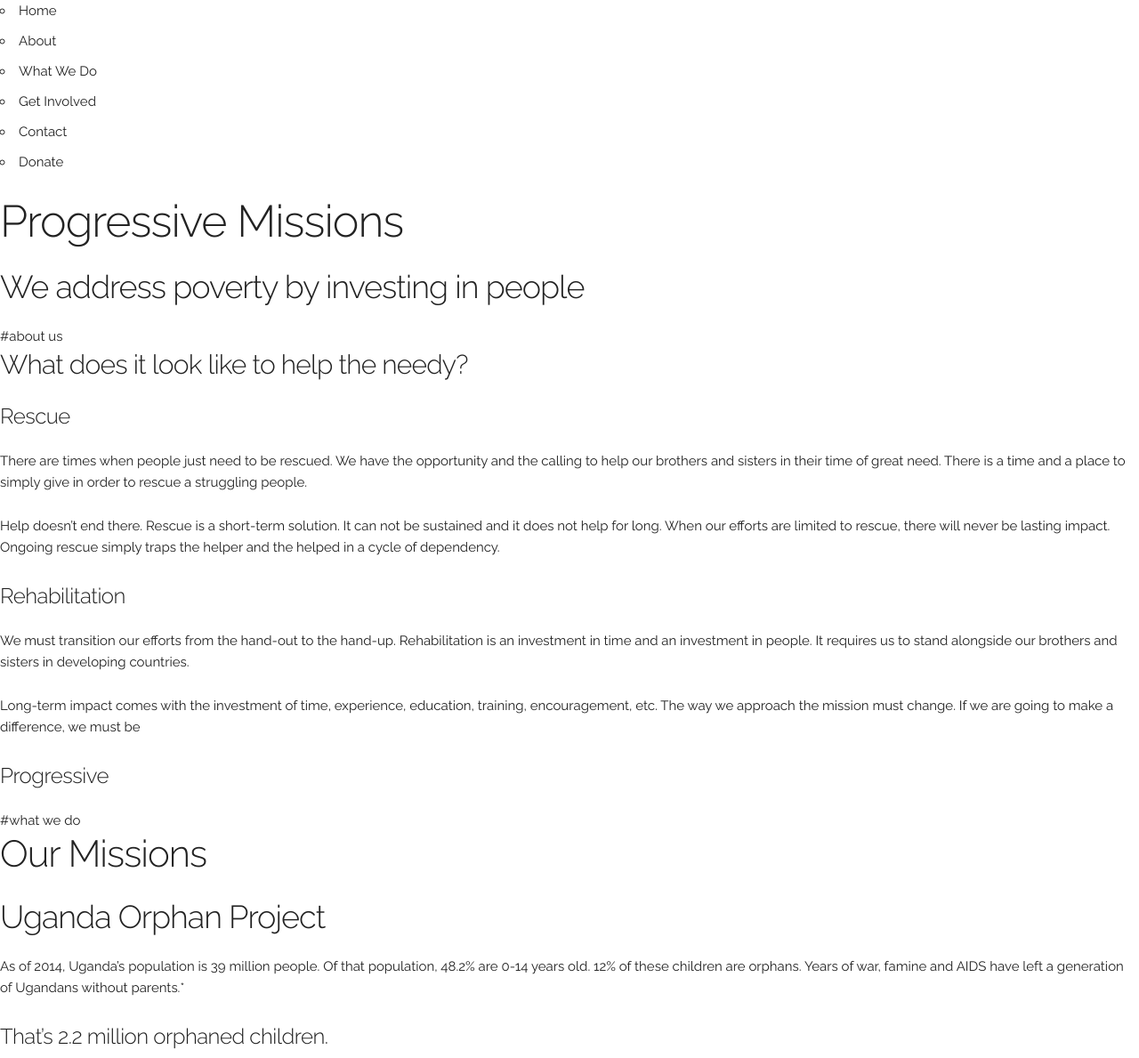
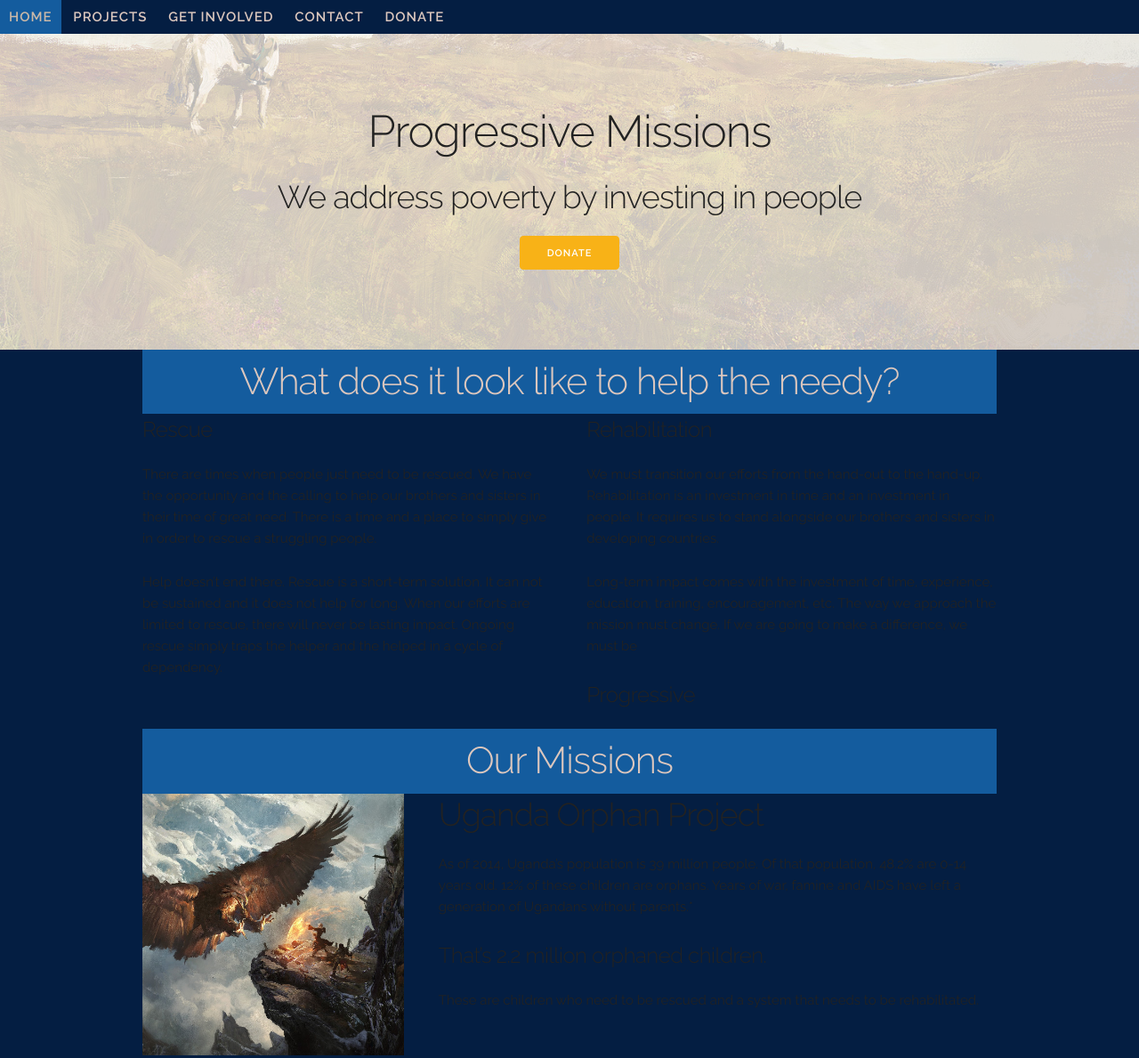
Before and after one commit to jakedecourcey/Progressive-Missions-Website, a website: page index.html in a window 1280 px wide. Shown: the top 1189 px of the page at 89% size. Drawn offline with Linux system fonts and the light colour scheme.

Commit message:
Formatted text into rows and columns, began adding styling

```diff
--- a/index.html
+++ b/index.html
@@ -32,47 +32,89 @@
 
 <body>
     <nav>
-    <ul>
-      <li>Home</li>
-      <li>About</li>
-      <li>What We Do</li>
-      <li>Get Involved</li>
-      <li>Contact</li>
-      <li>Donate</li>
-    </ul>
+      <a class="button" id="active" href="#">Home</a></button>
+      <a class="button" href="#">Projects</a></button>
+      <a class="button" href="#">Get Involved</a></button>
+      <a class="button" href="#">Contact</a></button>
+      <a class="button" href="#">Donate</a></button>
     </nav>
 
-
+      <!--Hero Banner-->
+      <div class="hero-image">
+        <div class="hero-mask">
+          <div class="hero-text">
             <h1>Progressive Missions</h1>
 
             <h3>We address poverty by investing in people</h3>
 
-    #about us
-  <h4>What does it look like to help the needy?</h4>
+            <button class="button-primary">Donate</button>
+          </div>
+        </div>
+      </div>
+      <!--End hero Banner-->
 
+<div class="container">
+    <div class="row"> <!-- Row 2 -->
+
+      <div class="twelve columns">
+        <div class="banner">
+          <h2>What does it look like to help the needy?</h2>
+        </div>
+      </div>
+
+    </div> <!-- Row 2 -->
+
+    <div class="row"> <!-- Row 3 -->
+
+      <div class="six columns">
         <h5>Rescue</h5>
         <p>There are times when people just need to be rescued. We have the opportunity and the calling to help our brothers and sisters in their time of great need. There is a time and a place to simply give in order to rescue a struggling people.</p>
         <p>Help doesn’t end there. Rescue is a short-term solution. It can not be sustained and it does not help for long. When our efforts are limited to rescue, there will never be lasting impact. Ongoing rescue simply traps the helper and the helped in a cycle of dependency.</p>
+      </div>
 
+      <div class="six columns">
         <h5>Rehabilitation</h5>
         <p>We must transition our efforts from the hand-out to the hand-up. Rehabilitation is an investment in time and an investment in people. It requires us to stand alongside our brothers and sisters in developing countries.</p>
         <p>Long-term impact comes with the investment of time, experience, education, training, encouragement, etc. The way we approach the mission must change. If we are going to make a difference, we must be</p><h5>Progressive</h5>
+      </div>
 
-    #what we do
+    </div> <!-- Row 3 -->
+
+    <div class="row"> <!-- Row 4 -->
+      <div class="banner">
       <h2>Our Missions</h2>
+    </div>
+    </div> <!-- Row 4 -->
 
+    <div class="row"> <!-- Row 5 -->
+      <div class="four columns">
+        <img src="images/square.jpg"/>
+      </div>
+
+      <div class="eight columns">
       <h3>Uganda Orphan Project</h3>
       <p>As of 2014, Uganda’s population is 39 million people. Of that population, 48.2% are 0-14 years old. 12% of these children are orphans. Years of war, famine and AIDS have left a generation of Ugandans without parents.*</p>
 
       <h5>That’s 2.2 million orphaned children.</h5>
 
       <p>These are children who need to be rescued and a system that needs to be rehabilitated.</p>
+    </div>
 
+    </div> <!-- Row 5 -->
+
+    <div class="row"> <!-- Row 6 -->
       <h3>Business on Purpose</h3>
+    </div> <!-- Row 6 -->
 
+    <div class="row"> <!-- Row 7 -->
       <h2>Contacts</h2>
+    </div> <!-- Row 7 -->
 
+    <div class="row"> <!-- Row 8 -->
       <h2>Donate</h2>
+    </div> <!-- Row 8 -->
+
+  </div> <!-- Container -->
 
   <!-- End Document
   –––––––––––––––––––––––––––––––––––––––––––––––––– -->
--- a/scss/base/_base-styles.scss
+++ b/scss/base/_base-styles.scss
@@ -14,6 +14,62 @@ body {
   font-weight: 400;
   font-family: $font-family;
   color: $font-color;
+  background-color: $secondary-color;
+}
+
+h1 {
+  text-align: center;
+}
+
+nav {
+  background-color: $secondary-color;
+
+  .button {
+    font-size: 1.5rem;
+    height: 100%;
+    margin: 0px;
+    border: 0px;
+    color: $light-tan;
+    border-radius:  0px;
+    padding: 0px 10px;
+
+  }
+    #active {
+      background-color: $primary-color;
+    }
+}
+
+.banner {
+  background-color: $primary-color;
+  color: $light-tan;
+  text-align: center;
+  h2 {
+  margin: 0px;
+  padding: 10px 0px;
+  }
+}
+
+.hero-image {
+  background-image: url("../images/hero.jpg");
+  background-position: bottom;
+  background-size: cover;
+  padding: 0px;
+}
+
+.hero-mask {
+  background-color: rgba(255,255,255,.7);
+  padding: 60px 0px;
+}
+
+.hero-text {
+  text-align: center;
+  padding: 20px 0px;
+}
+
+// Images
+//--------------------------------------------------
+img {
+  width: 100%;
 }
 
 // Links
@@ -33,5 +89,5 @@ hr {
   margin-top: 3rem;
   margin-bottom: 3.5rem;
   border-width: 0;
-  border-top: 1px solid $light-grey;
+  border-top: 1px solid $light-tan;
 }
--- a/scss/base/_variables.scss
+++ b/scss/base/_variables.scss
@@ -9,13 +9,14 @@ $bp-larger-than-desktop   : "min-width: 1000px" !default;
 $bp-larger-than-desktophd : "min-width: 1200px" !default;
 
 // Colors
-$light-grey: #e1e1e1 !default;
-$dark-grey: #333 !default;
-$primary-color: #33c3f0 !default;
-$secondary-color: lighten($dark-grey, 13.5%) !default;
-$border-color: #bbb !default;
-$link-color: #1eaedb !default;
+$light-tan: #dcc7be !default;
+$dark-tan: #cbb9a8 !default;
+$primary-color: #145c9e !default;
+$secondary-color: #041e42 !default;
+$border-color: #cbb9a8 !default;
+$link-color: #145c9e !default;
 $font-color: #222 !default;
+$impact-color: #f8b217;
 
 // Typography
 $font-family: "Raleway", "HelveticaNeue", "Helvetica Neue", Helvetica, Arial, sans-serif !default;
--- a/scss/modules/_buttons.scss
+++ b/scss/modules/_buttons.scss
@@ -6,7 +6,7 @@ button {
   display: inline-block;
   height: 38px;
   padding: 0 30px;
-  color: $secondary-color;
+  color: $primary-color;
   text-align: center;
   font-size: 11px;
   font-weight: 600;
@@ -48,8 +48,8 @@ input {
 
 .button:hover,
 button:hover {
-  color: $dark-grey;
-  border-color: lighten($dark-grey, 33.3%);
+  color: $dark-tan;
+  border-color: lighten($dark-tan, 33.3%);
   outline: 0;
 }
 
@@ -57,16 +57,16 @@ input {
   &[type="submit"]:hover,
   &[type="reset"]:hover,
   &[type="button"]:hover {
-    color: $dark-grey;
-    border-color: lighten($dark-grey, 33.3%);
+    color: $dark-tan;
+    border-color: lighten($dark-tan, 33.3%);
     outline: 0;
   }
 }
 
 .button:focus,
 button:focus {
-  color: $dark-grey;
-  border-color: lighten($dark-grey, 33.3%);
+  color: $dark-tan;
+  border-color: lighten($dark-tan, 33.3%);
   outline: 0;
 }
 
@@ -74,8 +74,8 @@ input {
   &[type="submit"]:focus,
   &[type="reset"]:focus,
   &[type="button"]:focus {
-    color: $dark-grey;
-    border-color: lighten($dark-grey, 33.3%);
+    color: $dark-tan;
+    border-color: lighten($dark-tan, 33.3%);
     outline: 0;
   }
 }
@@ -83,8 +83,8 @@ input {
 .button.button-primary,
 button.button-primary {
   color: #fff;
-  background-color: $primary-color;
-  border-color: $primary-color;
+  background-color: $impact-color;
+  border-color: $impact-color;
 }
 
 input {
--- a/scss/modules/_code.scss
+++ b/scss/modules/_code.scss
@@ -6,8 +6,8 @@ code {
   margin: 0 .2rem;
   font-size: 90%;
   white-space: nowrap;
-  background: lighten($light-grey, 6.4%);
-  border: 1px solid $light-grey;
+  background: lighten($light-tan, 6.4%);
+  border: 1px solid $light-tan;
   border-radius: $global-radius;
 }
 
--- a/scss/modules/_tables.scss
+++ b/scss/modules/_tables.scss
@@ -5,7 +5,7 @@ th,
 td {
   padding: 12px 15px;
   text-align: left;
-  border-bottom: 1px solid $light-grey;
+  border-bottom: 1px solid $light-tan;
 }
 
 th:first-child,
```
Also changed, not shown: outline.txt (+25 -9 lines), css/skeleton.css, images/hero.jpg (added), images/square.jpg (added). Lines whose indentation alone changed are shown as unchanged.
